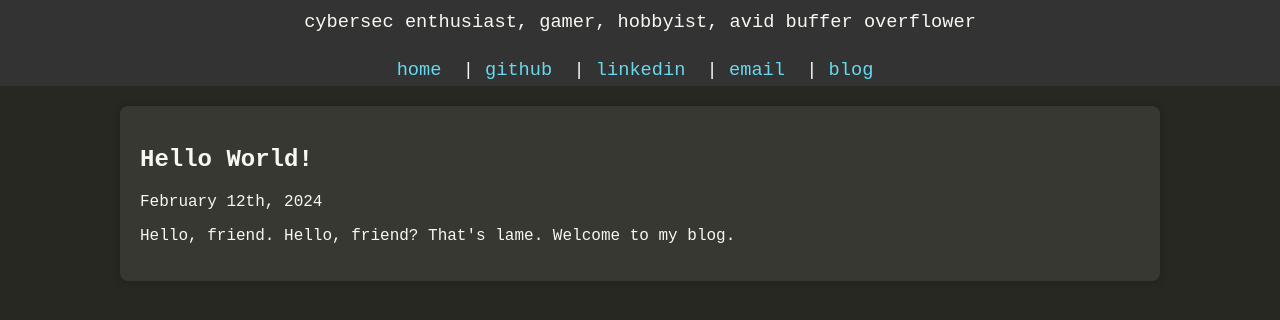
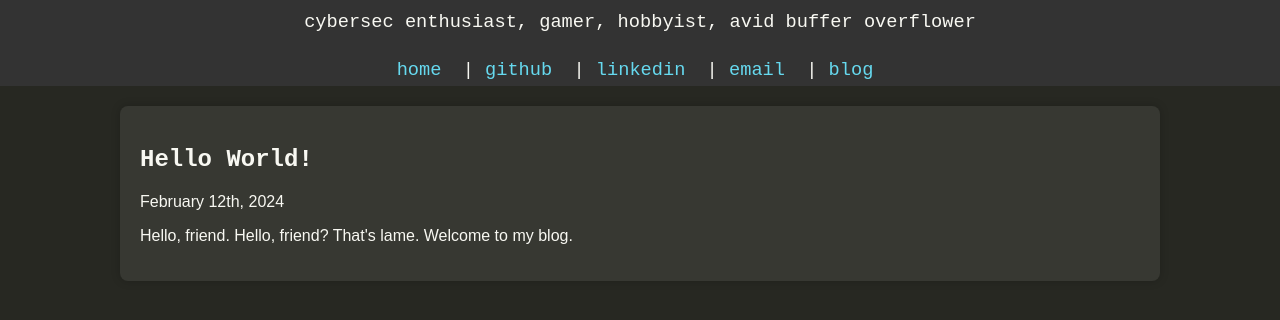
Before and after one commit to filipherle/filipherle.github.io, a plain HTML site: page blog-posts/hello-world.html in a window 1280 px wide. Shown: the part 106-426 px from the top of the page. Drawn offline with Linux system fonts and the light colour scheme.

Commit message:
Update hello-world.html

```diff
--- a/blog-posts/hello-world.html
+++ b/blog-posts/hello-world.html
@@ -33,7 +33,7 @@
     <!-- New section for blog content -->
     <section>
         <h2>Hello World!</h2>
-        <article>
+        <article class="blog_post">
             <p>February 12th, 2024</p>
             <p>Hello, friend. Hello, friend? That's lame. Welcome to my blog. </p>
         </article>
```
